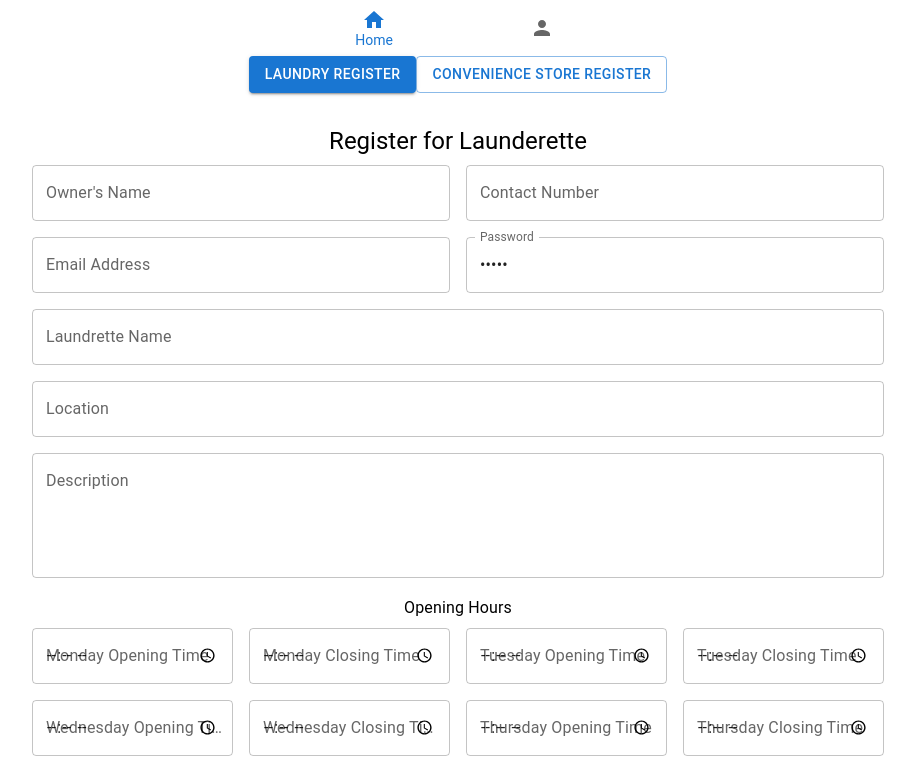
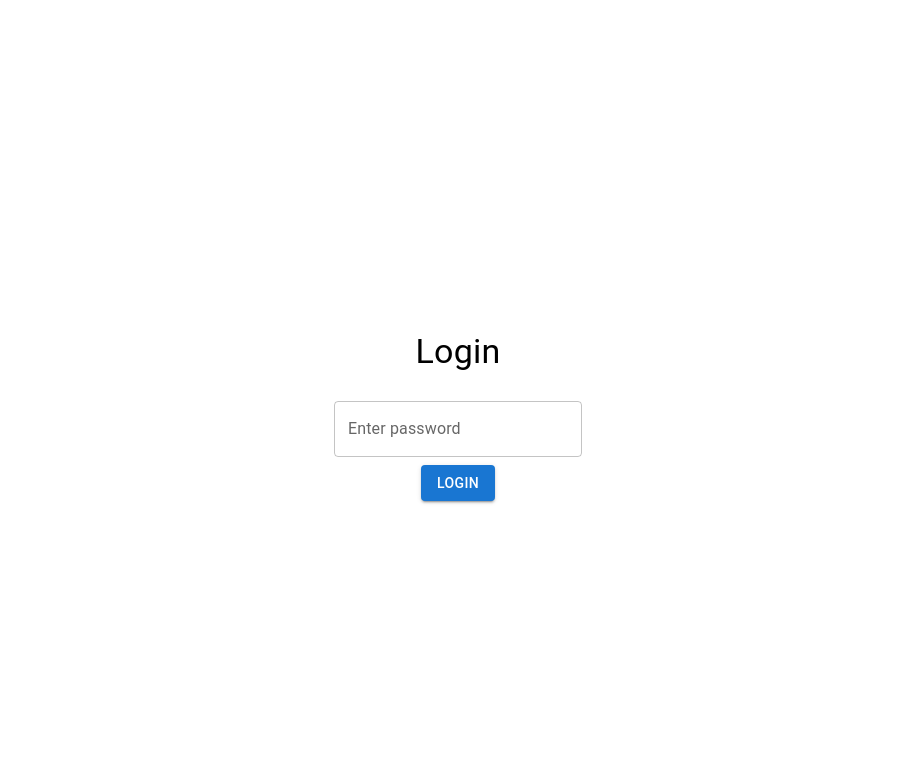
Before and after one commit to deepamshah007/rushlaundryweb, a React (Create React App) app: page /account in a window 1280 px wide. Shown: the top 770 px of the page, without its empty margins (182-1097 px from the left). Built offline with nearby package versions, Linux system fonts and the light colour scheme.

Commit message:
password added

```diff
--- a/src/App.js
+++ b/src/App.js
@@ -1,20 +1,33 @@
-import React from "react";
-import { BrowserRouter as Router, Routes, Route } from "react-router-dom";
-import "./App.css";
+import React, { useState } from 'react';
+import { BrowserRouter as Router, Routes, Route } from 'react-router-dom';
+import './App.css';
 
-import LabelBottomNavigation from "./components/LabelBottomNavigation";
-import Home from "./components/Home";
-import Account from "./components/Account";
+import LabelBottomNavigation from './components/LabelBottomNavigation';
+import Home from './components/Home';
+import Account from './components/Account';
+import Login from './components/Login';
 
 function App() {
+  const [isAuthenticated, setIsAuthenticated] = useState(false);
+
+  const handleLogin = () => {
+    setIsAuthenticated(true);
+  };
+
   return (
     <Router>
       <div className="App">
-        <LabelBottomNavigation />
-        <Routes>
-          <Route path="/" element={<Home />} />
-          <Route path="/account" element={<Account />} />"
-        </Routes>
+        {isAuthenticated ? (
+          <>
+            <LabelBottomNavigation />
+            <Routes>
+              <Route path="/" element={<Home />} />
+              <Route path="/account" element={<Account />} />
+            </Routes>
+          </>
+        ) : (
+          <Login onLogin={handleLogin} />
+        )}
       </div>
     </Router>
   );
--- /dev/null
+++ b/src/components/Login.jsx
@@ -0,0 +1,45 @@
+import React, { useState } from 'react';
+import { Button, TextField, Typography, Box } from '@mui/material';
+
+const Login = ({ onLogin }) => {
+  const [password, setPassword] = useState('');
+  const [error, setError] = useState('');
+
+  const handleLogin = () => {
+    if (password === 'rushlaundryrockzz') {
+      onLogin();
+    } else {
+      setError('Incorrect password. Please try again.');
+    }
+  };
+
+  return (
+    <Box
+      display="flex"
+      flexDirection="column"
+      alignItems="center"
+      justifyContent="center"
+      height="100vh"
+      padding={2}
+    >
+      <Typography variant="h4" gutterBottom>
+        Login
+      </Typography>
+      <TextField
+        type="password"
+        label="Enter password"
+        variant="outlined"
+        value={password}
+        onChange={(e) => setPassword(e.target.value)}
+        error={!!error}
+        helperText={error}
+        margin="normal"
+      />
+      <Button variant="contained" color="primary" onClick={handleLogin}>
+        Login
+      </Button>
+    </Box>
+  );
+};
+
+export default Login;
```
